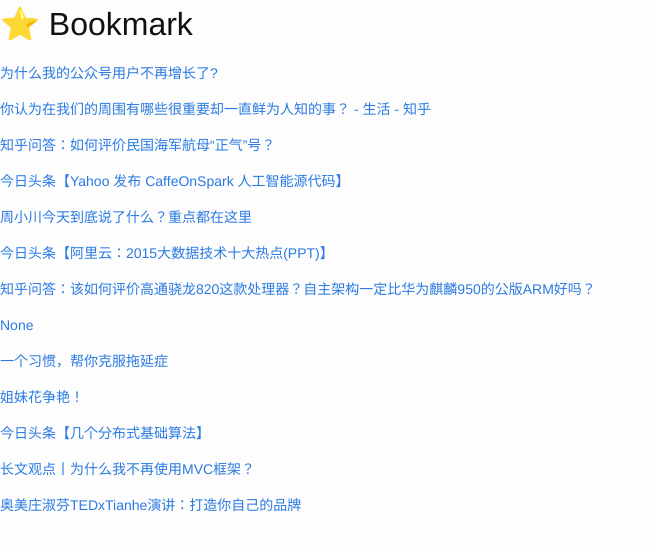
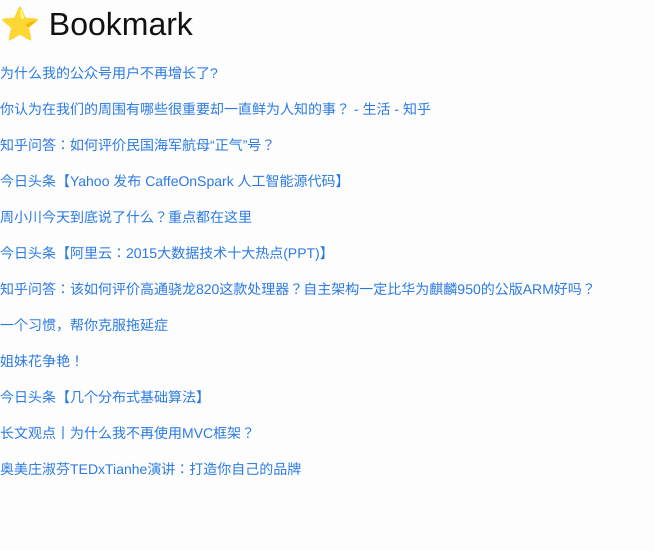
Before and after one commit to cnwarden/cnwarden.github.io, a Jekyll site: the page built from fav/index.md, in a window 1280 px wide. Shown: the top 551 px of the page, without its empty margins (0-655 px from the left). Built offline with Jekyll 4.4.1, drawn with Linux system fonts in a browser that asks for light colours; emoji names are drawn with the system emoji font.

Commit message:
Update index.md

```diff
--- a/fav/index.md
+++ b/fav/index.md
@@ -19,8 +19,6 @@ title:  fav
 
 [知乎问答：该如何评价高通骁龙820这款处理器？自主架构一定比华为麒麟950的公版ARM好吗？](http://www.zhihu.com/question/40765796)
 
-[None](http://www.zhihu.com/question/40765796)
-
 [一个习惯，帮你克服拖延症](http://mp.weixin.qq.com/s?__biz=MjM5NjA3OTM0MA==&mid=405534994&idx=1&sn=7115142fe2359db8f8629c24dcc9a81d&scene=0#wechat_redirect)
 
 [姐妹花争艳！](http://mp.weixin.qq.com/s?__biz=MzAxODIwNDkzMw==&mid=403886337&idx=1&sn=3dc740f73eb01388998769d78233322f&scene=0#wechat_redirect)
```
